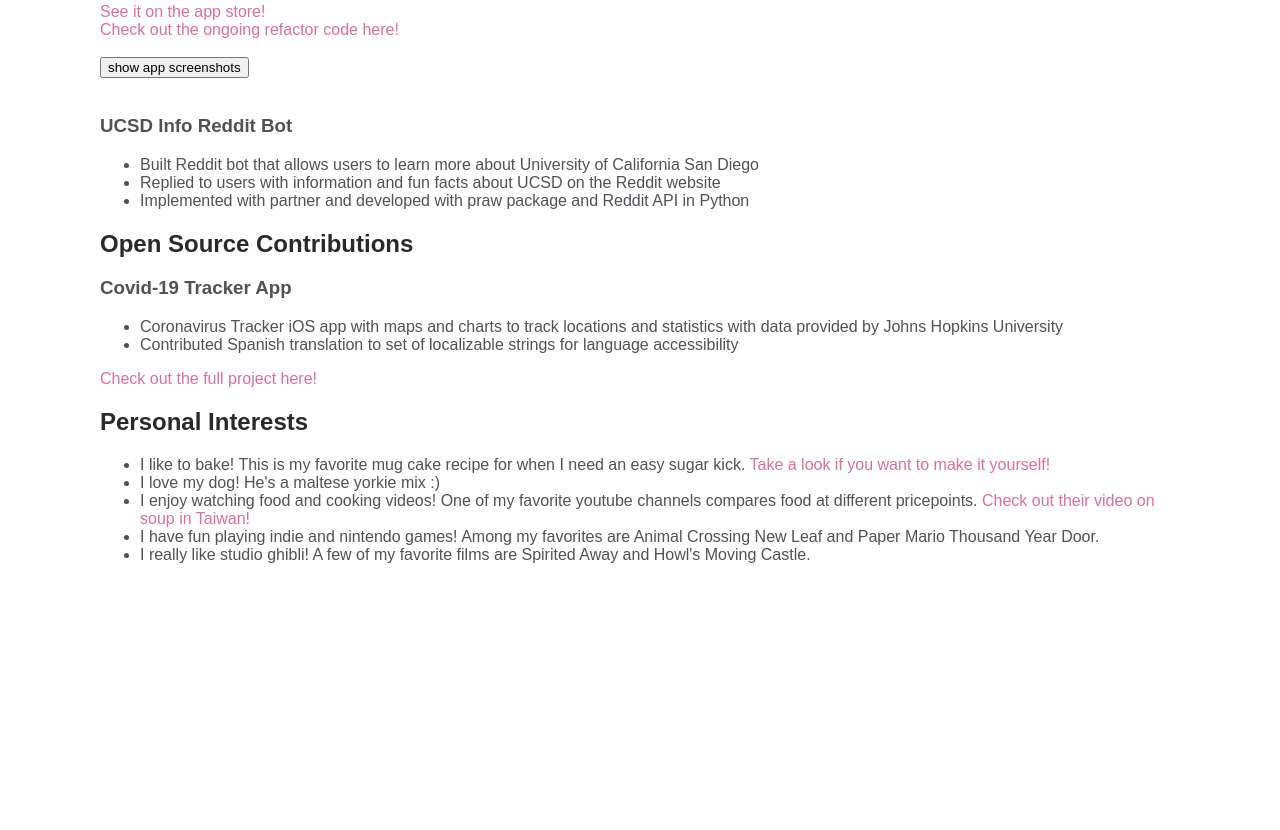
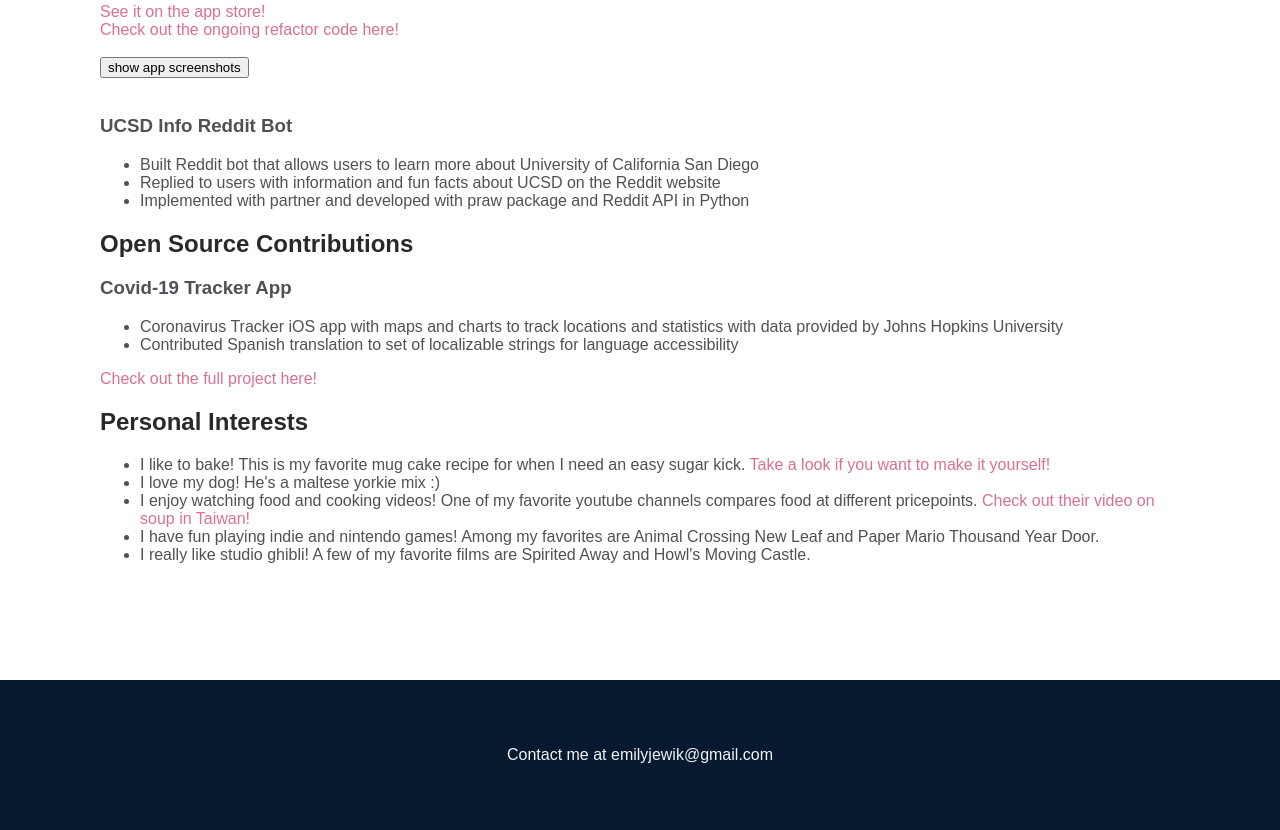
Before and after one commit to ejewik/HTML-CSS-Portfolio-Practice, a plain HTML site: page index.html in a window 1280 px wide. Shown: the part 1114-1944 px from the top of the page. Before the commit the page ends 1794 px from the top, so only its background shows below. Drawn offline with nearby package versions, Linux system fonts and the light colour scheme; a script that the page names is missing.

Commit message:
Add footer for contact info and change bird quantity

```diff
--- a/index.html
+++ b/index.html
@@ -24,6 +24,7 @@
     <script>
         VANTA.BIRDS({
           el: "#header",
+          quantity: 4.00
         });
         </script>
 
@@ -88,5 +89,9 @@
                 </li>
             </ul>
         </div>
+    <div id="footer">
+        <p>Contact me at emilyjewik@gmail.com</p>
+    </div>
+
 </body>
 </html>
--- a/resources/css/index.css
+++ b/resources/css/index.css
@@ -90,3 +90,13 @@ body {
 #screenshots {
     display: none;
 }
+
+#footer {
+    background-color: #07192f;
+    font-family: sans-serif;
+    color: #f1f4f7;
+    text-align: center;
+
+    padding-top: 50px;
+    padding-bottom: 50px;
+}
```
